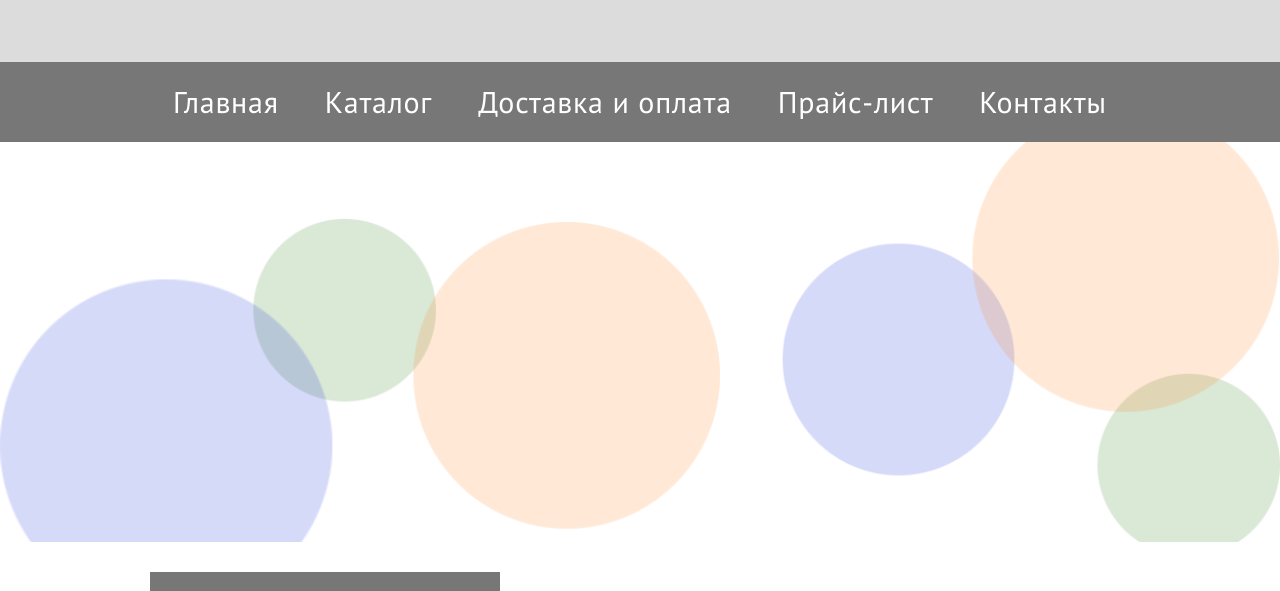
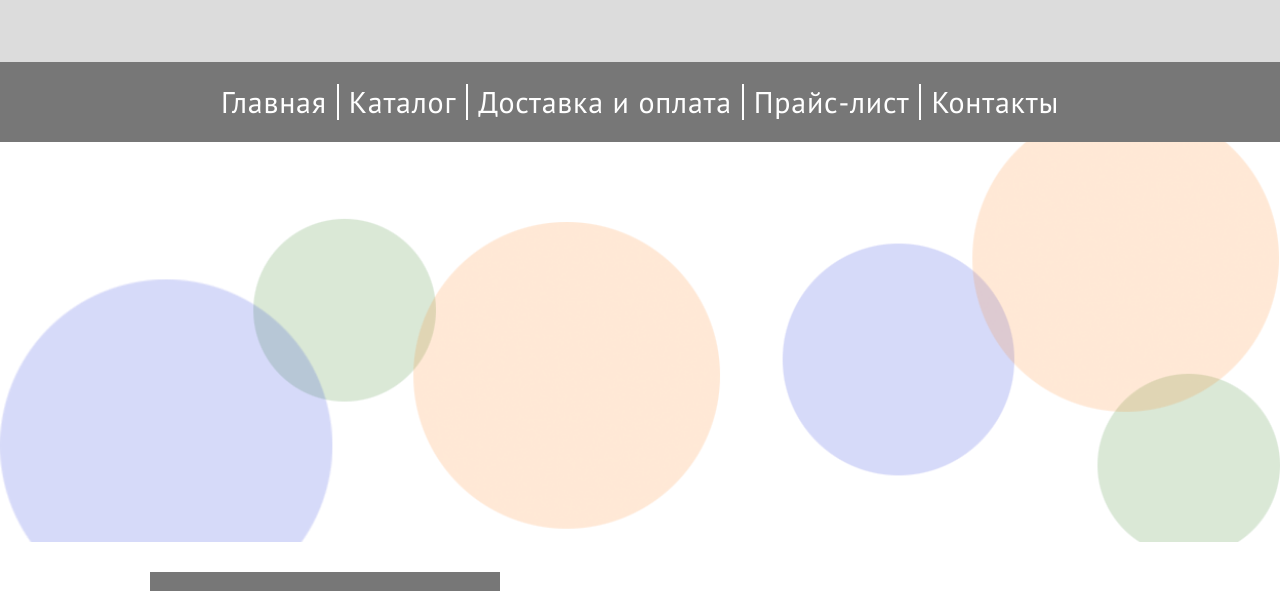
Before and after one commit to ReINFaTe/htmlcss_2, a plain HTML site: page index.html in a window 1280 px wide. Shown: the part 168-759 px from the top of the page. Drawn offline with Linux system fonts and the light colour scheme.

Commit message:
menu vertical lines

```diff
--- a/menu.css
+++ b/menu.css
@@ -9,7 +9,10 @@
     width: 980px;
     display: flex;
     flex-flow: row nowrap;
+    align-items: center;
+    justify-content: center;
     list-style: none;
+    height: 100%;
 }
 .menu > ul > li {
     margin: auto auto;
@@ -20,6 +23,15 @@
     letter-spacing: 0.025em;
     color: #ffffff;
 }
+.menu > ul > li {
+    margin: 0;
+    padding-right: 10px;
+    padding-left: 10px;
+
+}
+.menu > ul > li:not(:last-child) {
+    border-right: 2px solid #ffffff;
+}
 
 .menu > ul > li:hover {
     cursor: pointer;
```
